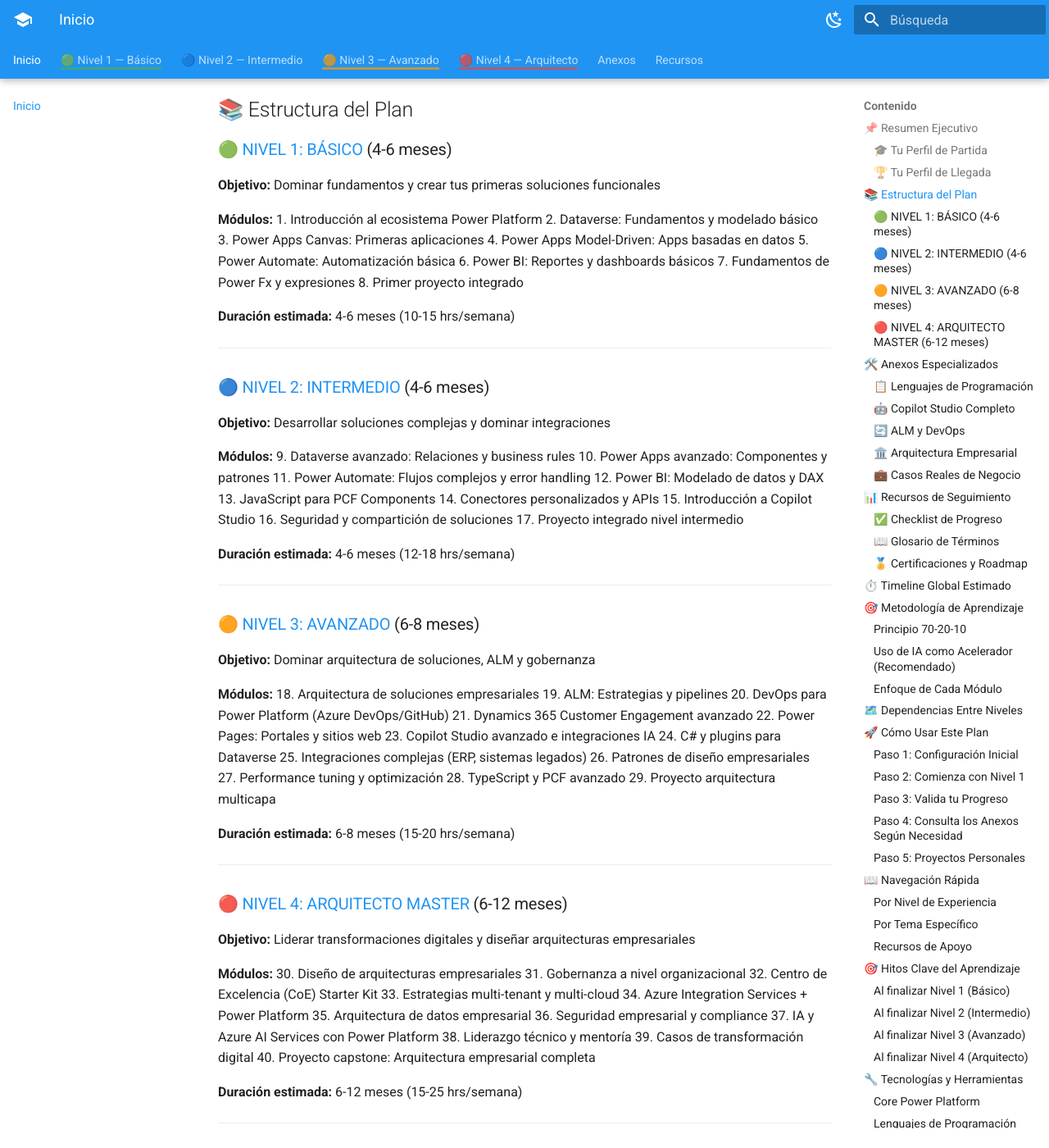
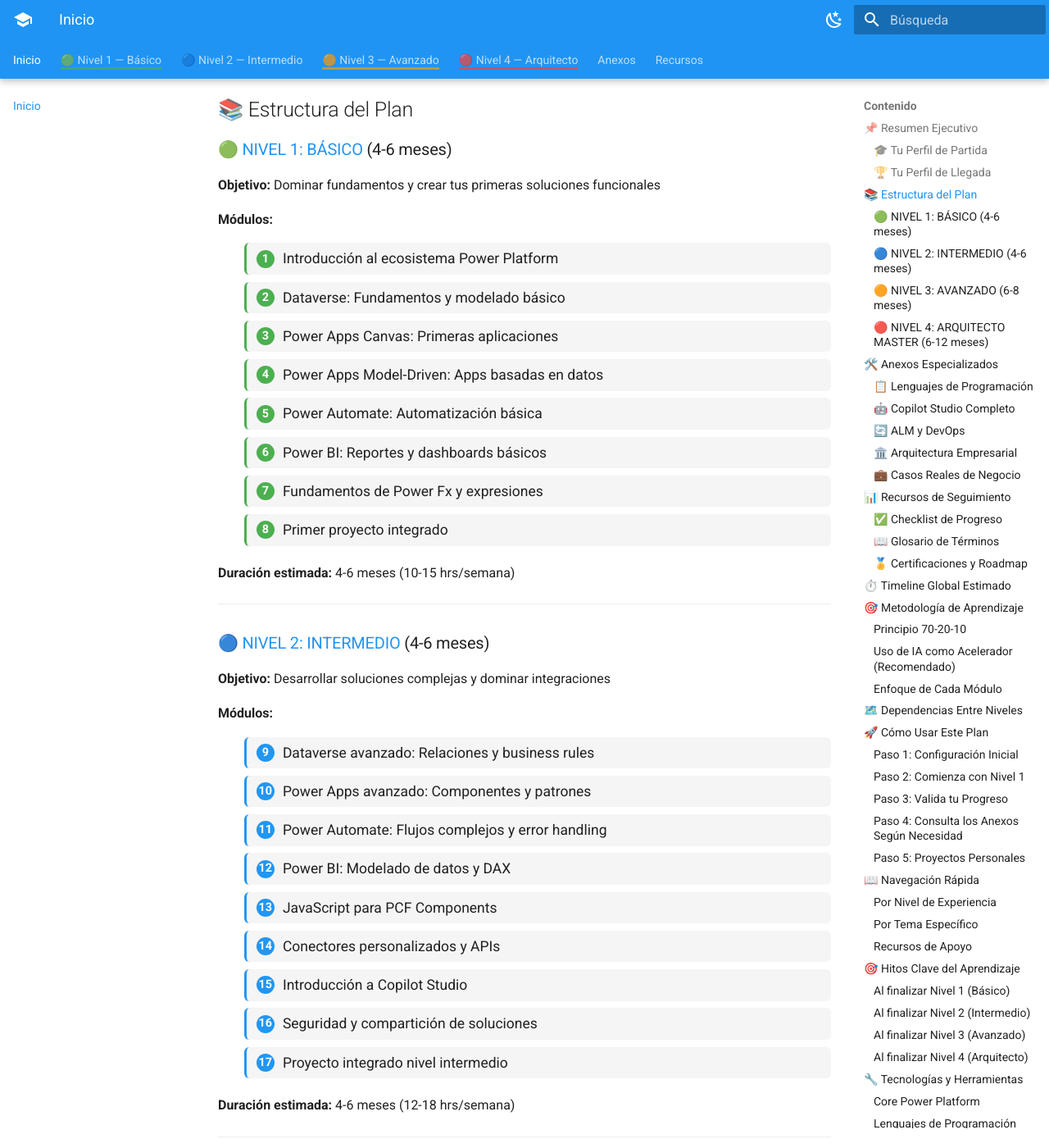
Before and after one commit to EdwingAlarcon/PlanEstudio, an MkDocs documentation site: the page built from docs/index.md, in a window 1280 px wide and 1400 px high, scrolled down 991 px. Shown: the whole window at 82% size. Built offline with MkDocs 1.6.1 and Material for MkDocs 9.7.7, drawn with Linux system fonts in a browser that asks for light colours; some of the changed text lies outside the part shown.

Commit message:
feat: diferenciar visualmente lista de módulos en index
Cada módulo ahora muestra un badge circular numerado con color por nivel
(verde N1, azul N2, naranja N3, rojo N4) y borde izquierdo del mismo color,
usando CSS counters para mantener la numeración continua (1-8, 9-17, 18-29, 30-40).

Co-Authored-By: Claude Sonnet 4.6 <noreply@anthropic.com>

```diff
--- a/docs/index.md
+++ b/docs/index.md
@@ -33,6 +33,9 @@ Este plan te llevará desde fundamentos hasta arquitectura empresarial en **Micr
 **Objetivo:** Dominar fundamentos y crear tus primeras soluciones funcionales
 
 **Módulos:**
+
+<div class="module-list nivel-1" markdown>
+
 1. Introducción al ecosistema Power Platform
 2. Dataverse: Fundamentos y modelado básico
 3. Power Apps Canvas: Primeras aplicaciones
@@ -42,6 +45,8 @@ Este plan te llevará desde fundamentos hasta arquitectura empresarial en **Micr
 7. Fundamentos de Power Fx y expresiones
 8. Primer proyecto integrado
 
+</div>
+
 **Duración estimada:** 4-6 meses (10-15 hrs/semana)
 
 ---
@@ -50,15 +55,20 @@ Este plan te llevará desde fundamentos hasta arquitectura empresarial en **Micr
 **Objetivo:** Desarrollar soluciones complejas y dominar integraciones
 
 **Módulos:**
-9. Dataverse avanzado: Relaciones y business rules
-10. Power Apps avanzado: Componentes y patrones
-11. Power Automate: Flujos complejos y error handling
-12. Power BI: Modelado de datos y DAX
-13. JavaScript para PCF Components
-14. Conectores personalizados y APIs
-15. Introducción a Copilot Studio
-16. Seguridad y compartición de soluciones
-17. Proyecto integrado nivel intermedio
+
+<div class="module-list nivel-2" markdown>
+
+1. Dataverse avanzado: Relaciones y business rules
+2. Power Apps avanzado: Componentes y patrones
+3. Power Automate: Flujos complejos y error handling
+4. Power BI: Modelado de datos y DAX
+5. JavaScript para PCF Components
+6. Conectores personalizados y APIs
+7. Introducción a Copilot Studio
+8. Seguridad y compartición de soluciones
+9. Proyecto integrado nivel intermedio
+
+</div>
 
 **Duración estimada:** 4-6 meses (12-18 hrs/semana)
 
@@ -68,18 +78,23 @@ Este plan te llevará desde fundamentos hasta arquitectura empresarial en **Micr
 **Objetivo:** Dominar arquitectura de soluciones, ALM y gobernanza
 
 **Módulos:**
-18. Arquitectura de soluciones empresariales
-19. ALM: Estrategias y pipelines
-20. DevOps para Power Platform (Azure DevOps/GitHub)
-21. Dynamics 365 Customer Engagement avanzado
-22. Power Pages: Portales y sitios web
-23. Copilot Studio avanzado e integraciones IA
-24. C# y plugins para Dataverse
-25. Integraciones complejas (ERP, sistemas legados)
-26. Patrones de diseño empresariales
-27. Performance tuning y optimización
-28. TypeScript y PCF avanzado
-29. Proyecto arquitectura multicapa
+
+<div class="module-list nivel-3" markdown>
+
+1. Arquitectura de soluciones empresariales
+2. ALM: Estrategias y pipelines
+3. DevOps para Power Platform (Azure DevOps/GitHub)
+4. Dynamics 365 Customer Engagement avanzado
+5. Power Pages: Portales y sitios web
+6. Copilot Studio avanzado e integraciones IA
+7. C# y plugins para Dataverse
+8. Integraciones complejas (ERP, sistemas legados)
+9. Patrones de diseño empresariales
+10. Performance tuning y optimización
+11. TypeScript y PCF avanzado
+12. Proyecto arquitectura multicapa
+
+</div>
 
 **Duración estimada:** 6-8 meses (15-20 hrs/semana)
 
@@ -89,17 +104,22 @@ Este plan te llevará desde fundamentos hasta arquitectura empresarial en **Micr
 **Objetivo:** Liderar transformaciones digitales y diseñar arquitecturas empresariales
 
 **Módulos:**
-30. Diseño de arquitecturas empresariales
-31. Gobernanza a nivel organizacional
-32. Centro de Excelencia (CoE) Starter Kit
-33. Estrategias multi-tenant y multi-cloud
-34. Azure Integration Services + Power Platform
-35. Arquitectura de datos empresarial
-36. Seguridad empresarial y compliance
-37. IA y Azure AI Services con Power Platform
-38. Liderazgo técnico y mentoría
-39. Casos de transformación digital
-40. Proyecto capstone: Arquitectura empresarial completa
+
+<div class="module-list nivel-4" markdown>
+
+1. Diseño de arquitecturas empresariales
+2. Gobernanza a nivel organizacional
+3. Centro de Excelencia (CoE) Starter Kit
+4. Estrategias multi-tenant y multi-cloud
+5. Azure Integration Services + Power Platform
+6. Arquitectura de datos empresarial
+7. Seguridad empresarial y compliance
+8. IA y Azure AI Services con Power Platform
+9. Liderazgo técnico y mentoría
+10. Casos de transformación digital
+11. Proyecto capstone: Arquitectura empresarial completa
+
+</div>
 
 **Duración estimada:** 6-12 meses (15-25 hrs/semana)
 
--- a/docs/stylesheets/extra.css
+++ b/docs/stylesheets/extra.css
@@ -60,3 +60,57 @@
 .md-grid {
   max-width: 1280px;
 }
+
+/* ─── Lista de módulos — items diferenciados por nivel ─── */
+.module-list ol {
+  list-style: none;
+  padding: 0;
+  margin: 0.5rem 0 1rem;
+  display: grid;
+  grid-template-columns: repeat(auto-fill, minmax(260px, 1fr));
+  gap: 5px;
+}
+
+.module-list.nivel-1 ol { counter-reset: item 0; }
+.module-list.nivel-2 ol { counter-reset: item 8; }
+.module-list.nivel-3 ol { counter-reset: item 17; }
+.module-list.nivel-4 ol { counter-reset: item 29; }
+
+.module-list ol li {
+  counter-increment: item;
+  list-style: none;
+  display: flex;
+  align-items: center;
+  gap: 10px;
+  background: var(--md-code-bg-color);
+  border-radius: 6px;
+  padding: 7px 12px;
+  font-size: 0.875rem;
+  line-height: 1.4;
+}
+
+.module-list ol li::before {
+  content: counter(item);
+  display: inline-flex;
+  align-items: center;
+  justify-content: center;
+  min-width: 22px;
+  height: 22px;
+  border-radius: 50%;
+  font-size: 0.72rem;
+  font-weight: 700;
+  flex-shrink: 0;
+  color: white;
+}
+
+.module-list.nivel-1 ol li { border-left: 3px solid #4caf50; }
+.module-list.nivel-1 ol li::before { background: #4caf50; }
+
+.module-list.nivel-2 ol li { border-left: 3px solid #2196f3; }
+.module-list.nivel-2 ol li::before { background: #2196f3; }
+
+.module-list.nivel-3 ol li { border-left: 3px solid #ff9800; }
+.module-list.nivel-3 ol li::before { background: #ff9800; }
+
+.module-list.nivel-4 ol li { border-left: 3px solid #f44336; }
+.module-list.nivel-4 ol li::before { background: #f44336; }
```
